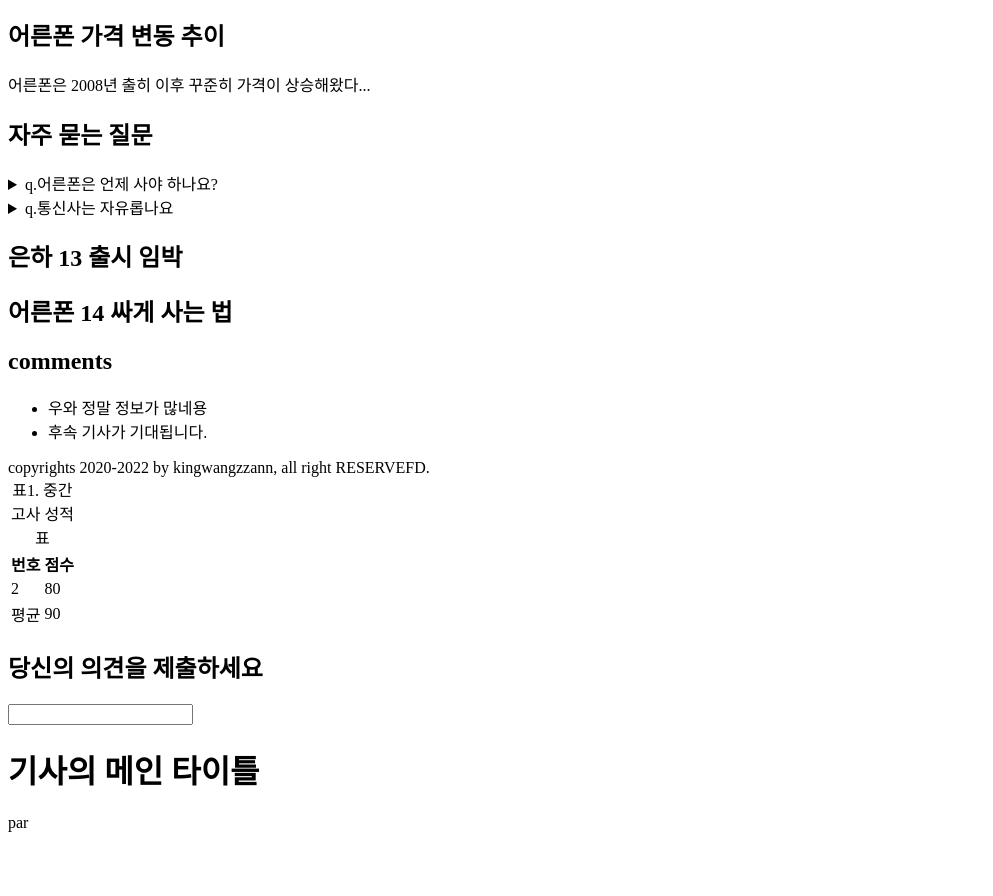
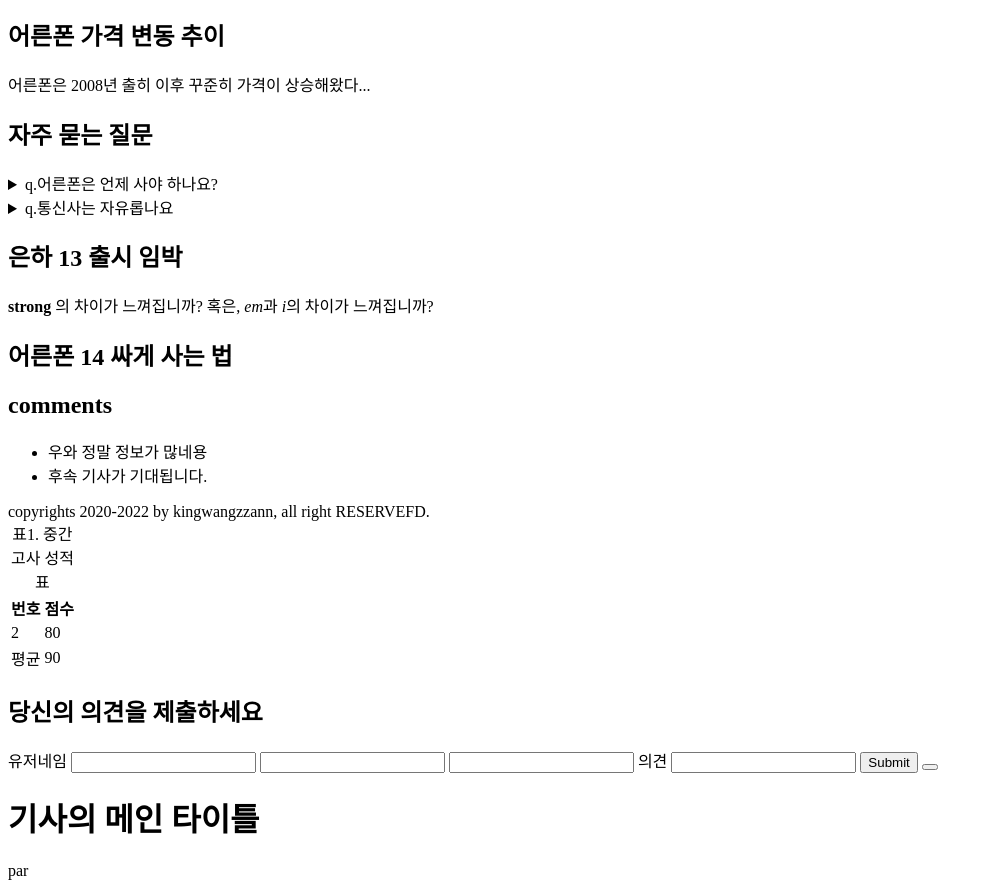
Before and after one commit to kimjeewooyoungha/youngha, a plain HTML site: page symantic.html in a window 1280 px wide. Shown: the part 180-1076 px from the top of the page, without its empty margins (0-993 px from the left). Before the commit the page ends 1028 px from the top, so only its background shows below. Drawn offline with Linux system fonts and the light colour scheme.

Commit message:
8주치실습

```diff
--- a/symantic.html
+++ b/symantic.html
@@ -39,6 +39,14 @@
         <article class="featured-post">
           <h2>은하 13 출시 임박</h2>
  </article>
+      <article>
+        <p>
+          <strong>strong</strong>
+          <b></b>의 차이가 느껴집니까?
+          혹은,
+          <em>em</em>과
+          <i>i</i>의 차이가 느껴집니까?
+        </p>
  <article class="featured-post">
           <h2>어른폰 14 싸게 사는 법</h2>
 
@@ -87,7 +95,14 @@
         <article>
           <h2> 당신의 의견을 제출하세요</h2>
           <form action-"#" method="post">
+            <label for="u-name">유저네임</label>
+            <input type="text" id="uname" name="uname">
+            <input type="password" id="u-pw" name="u-pw">
+            <input type="text" id="opinion" name="opinion">
+            <span>의견</span>
             <input type="text">
+            <input type="submit">
+            <button type="reset"
           </form>
         </article>
     <h1>기사의 메인 타이틀</h1>
```
